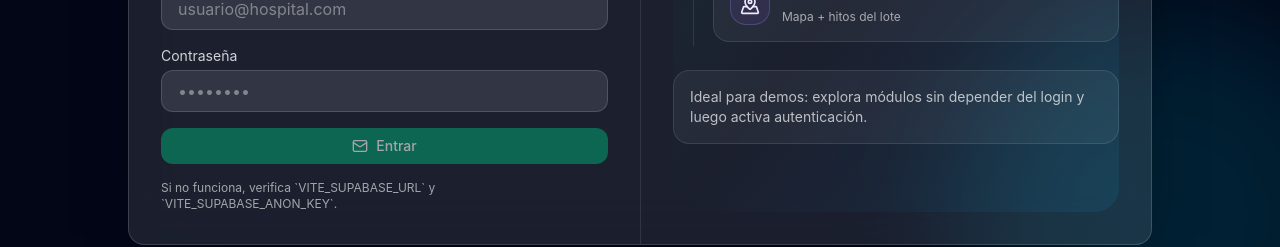
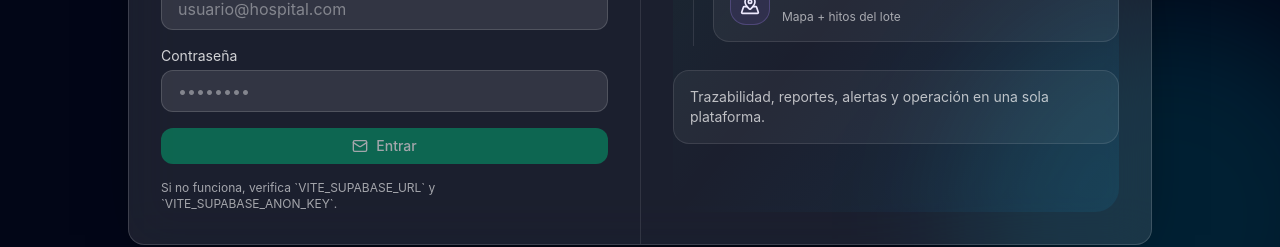
Before and after one commit to KmiloRosero/biomedical-fronted, a React (Vite) app: page / in a window 1280 px wide. Shown: the part 471-718 px from the top of the page. Built offline with nearby package versions, Linux system fonts and the light colour scheme; no server answers.

Commit message:
Update login right-panel copy

```diff
--- a/src/features/auth/pages/LoginPage.tsx
+++ b/src/features/auth/pages/LoginPage.tsx
@@ -329,7 +329,7 @@ function ProjectAnimationPanel() {
       </div>
 
       <div className="mt-6 rounded-2xl border border-slate-200/70 bg-slate-900/5 p-4 text-sm text-slate-700 dark:border-white/10 dark:bg-white/5 dark:text-white/70">
-        Ideal para demos: explora módulos sin depender del login y luego activa autenticación.
+        Trazabilidad, reportes, alertas y operación en una sola plataforma.
       </div>
     </div>
   );
```
